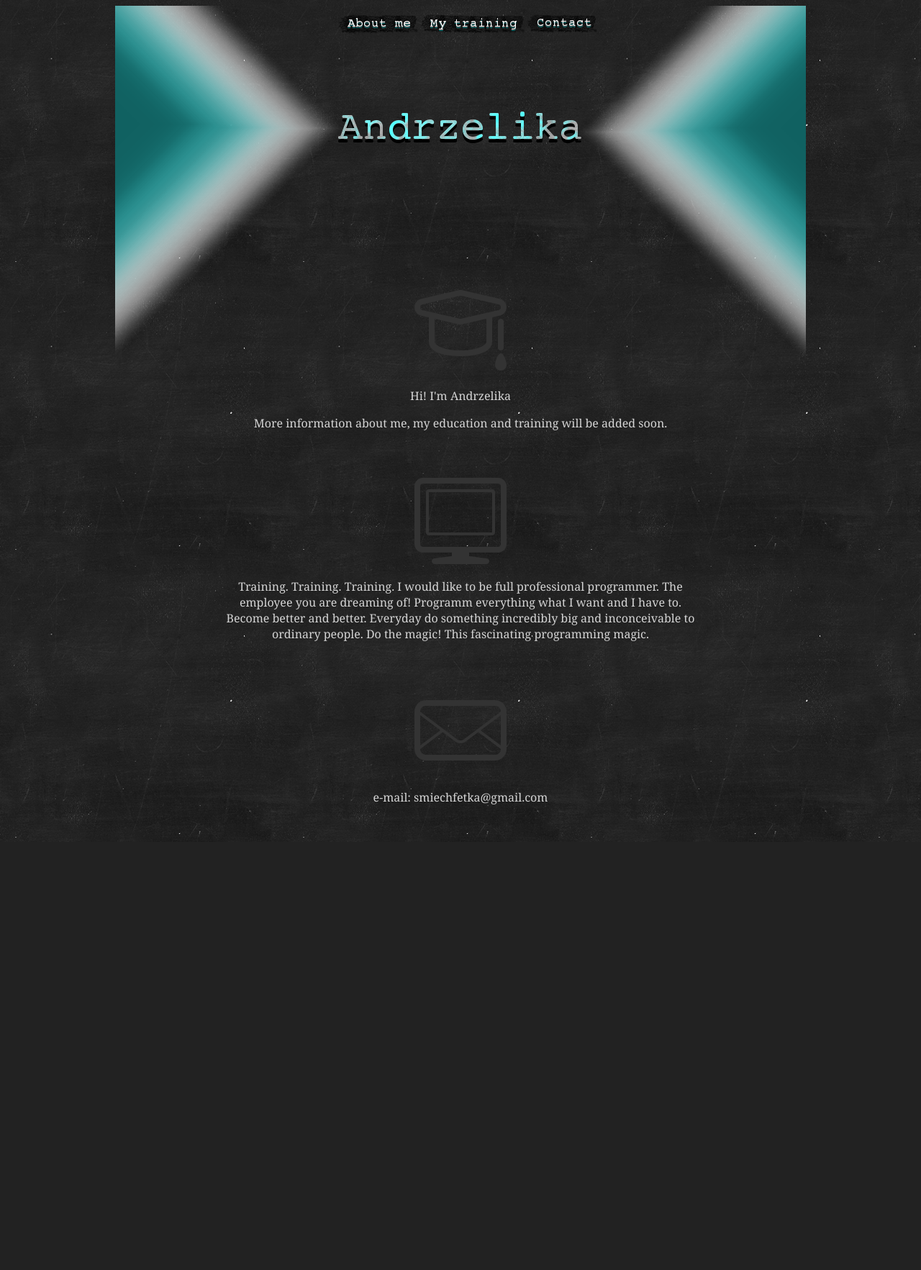
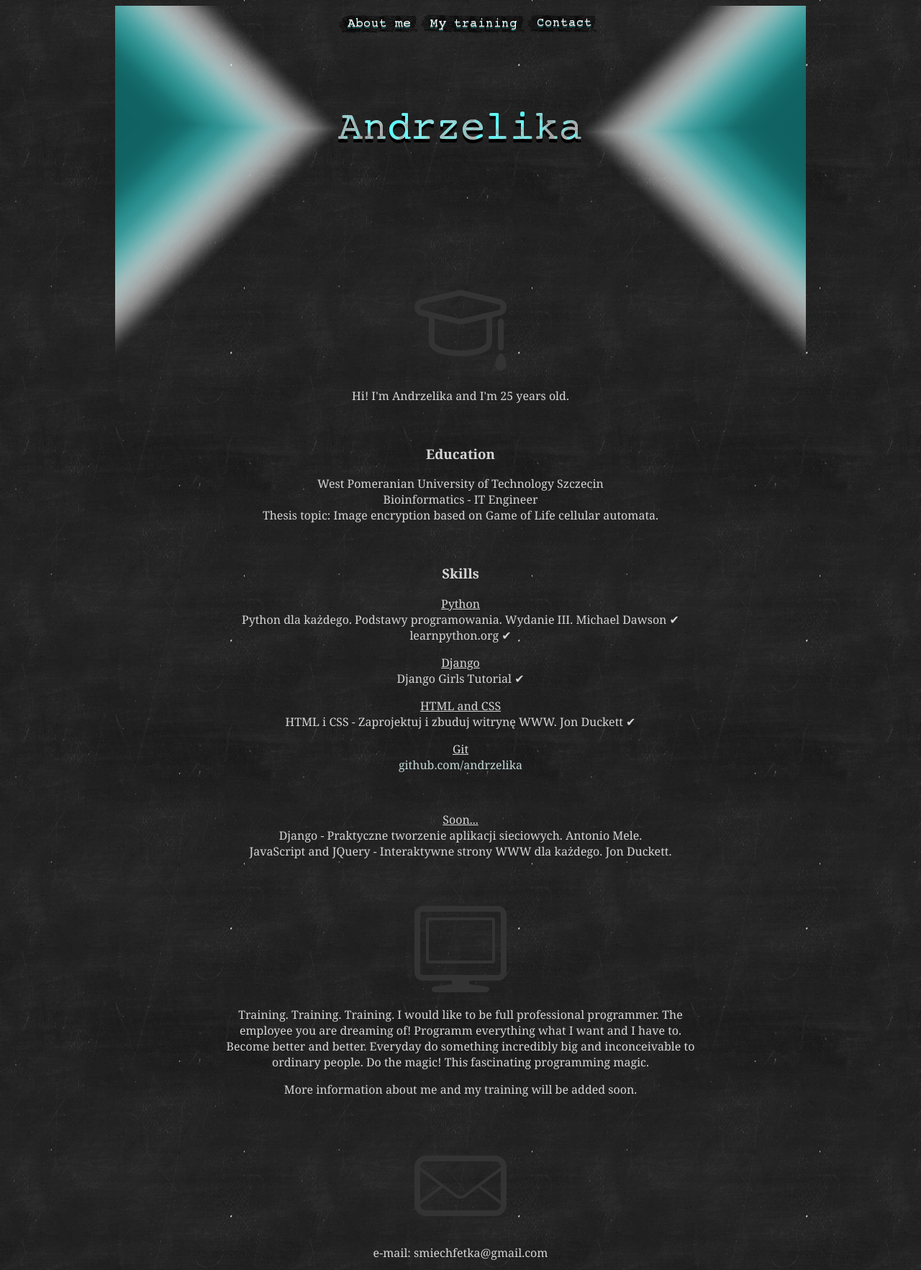
Before and after one commit to andrzelika/andrzelika, a Django app: page / in a window 1280 px wide. Shown: the top 1765 px of the page at 72% size. Before the commit the page ends 1170 px from the top, so only its background shows below. Run offline with Django 3.2, Linux system fonts and the light colour scheme.

Commit message:
Add informations about me

```diff
--- a/blog/templates/blog/main_page.html
+++ b/blog/templates/blog/main_page.html
@@ -34,6 +34,16 @@
                 z-index: 3;
                 clear: both;
                 height: 30px;}
+            a {
+                color:#c2d6d5;
+                text-decoration: none;
+            }
+            a:hover {
+                color:#e2e2e2;
+            }
+            a:active {
+                color:#c8c8c8;
+            }
             a.button {
                 height: 36px;
                 background-image: url("static/menu_sprite.png");
@@ -95,16 +105,47 @@
 
                 <article>
                     <img src="static/study.png" alt="student birette image" class="icons" id="about_link" />
-                    <p>Hi! I'm Andrzelika
+                    <p>Hi! I'm Andrzelika and I'm 25 years old.
+                    </p><br>
+
+                    <h3>Education</h3>
+
+                    <p>West Pomeranian University of Technology Szczecin
+                    <br>Bioinformatics - IT Engineer
+                    <br>Thesis topic: Image encryption based on Game of Life cellular automata.
+                    </p><br>
+
+                    <h3>Skills</h3>
+
+                    <p><u>Python</u>
+                    <br>Python dla każdego. Podstawy programowania. Wydanie III. Michael Dawson ✔
+                    <br>learnpython.org ✔
                     </p>
-                    <p>More information about me, my education and training will be added soon.
+
+                    <p><u>Django</u>
+                    <br>Django Girls Tutorial ✔
                     </p>
+
+                    <p><u>HTML and CSS</u>
+                    <br> HTML i CSS - Zaprojektuj i zbuduj witrynę WWW. Jon Duckett ✔
+                    </p>
+
+                    <p><u>Git</u>
+                    <br><a href="https://github.com/andrzelika" target="_blank"> github.com/andrzelika</a>
+                    </p>
+
+                    <br><p><u>Soon...</u>
+                    <br>Django - Praktyczne tworzenie aplikacji sieciowych. Antonio Mele.
+                    <br>JavaScript and JQuery - Interaktywne strony WWW dla każdego. Jon Duckett.
+                    </p>
+
                 </article>
                 <article>
                     <img src="static/display.png" alt="display image" class="icons" id="training_link" />
                     <p>Training. Training. Training.
                     I would like to be full professional programmer. The employee you are dreaming of! Programm everything what I want and I have to. Become better and better. Everyday do something incredibly big and inconceivable to ordinary people. Do the magic! This fascinating programming magic.
                     </p>
+                    <p>More information about me and my training will be added soon.</p>
                 </article>
                 <article>
                     <img src="static/mail.png" alt="mail image" class="icons" id="contact_link" />
```
